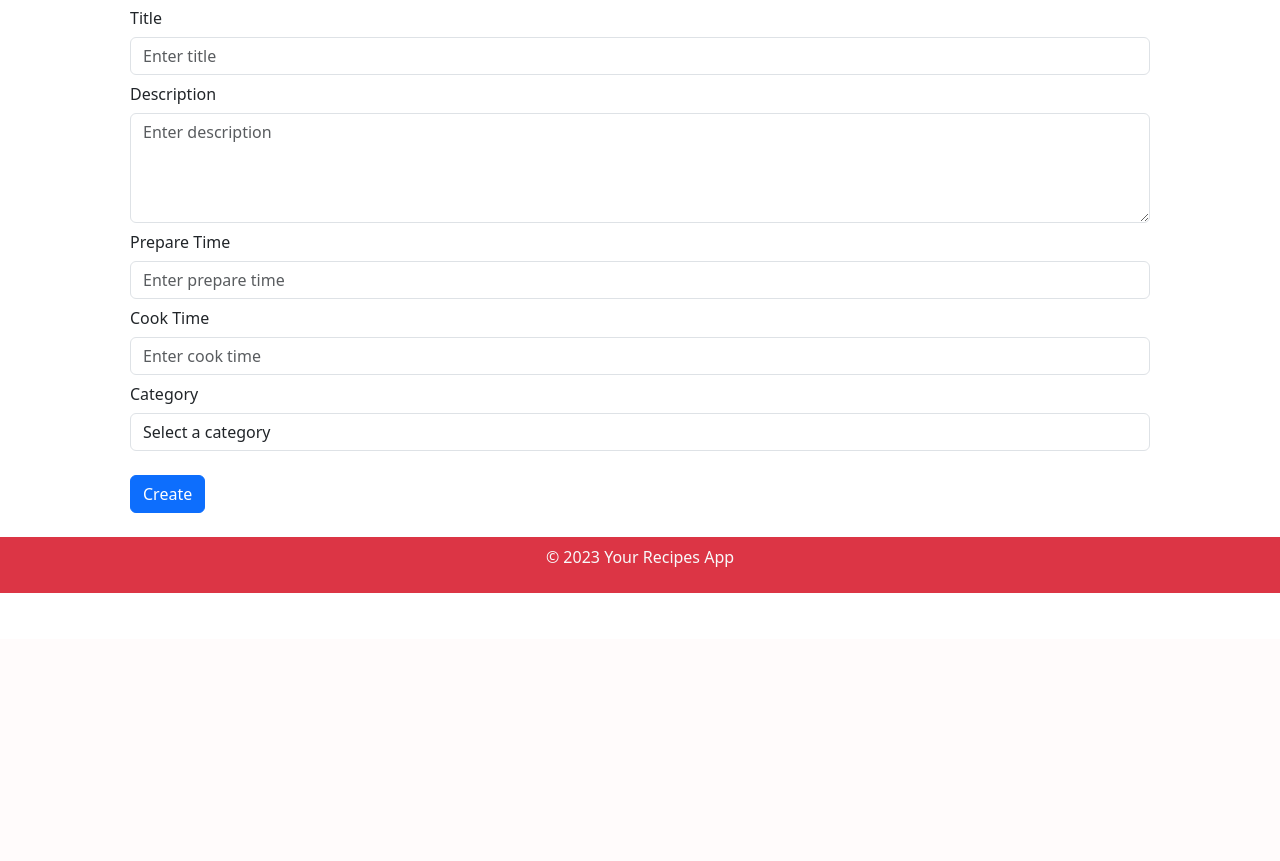
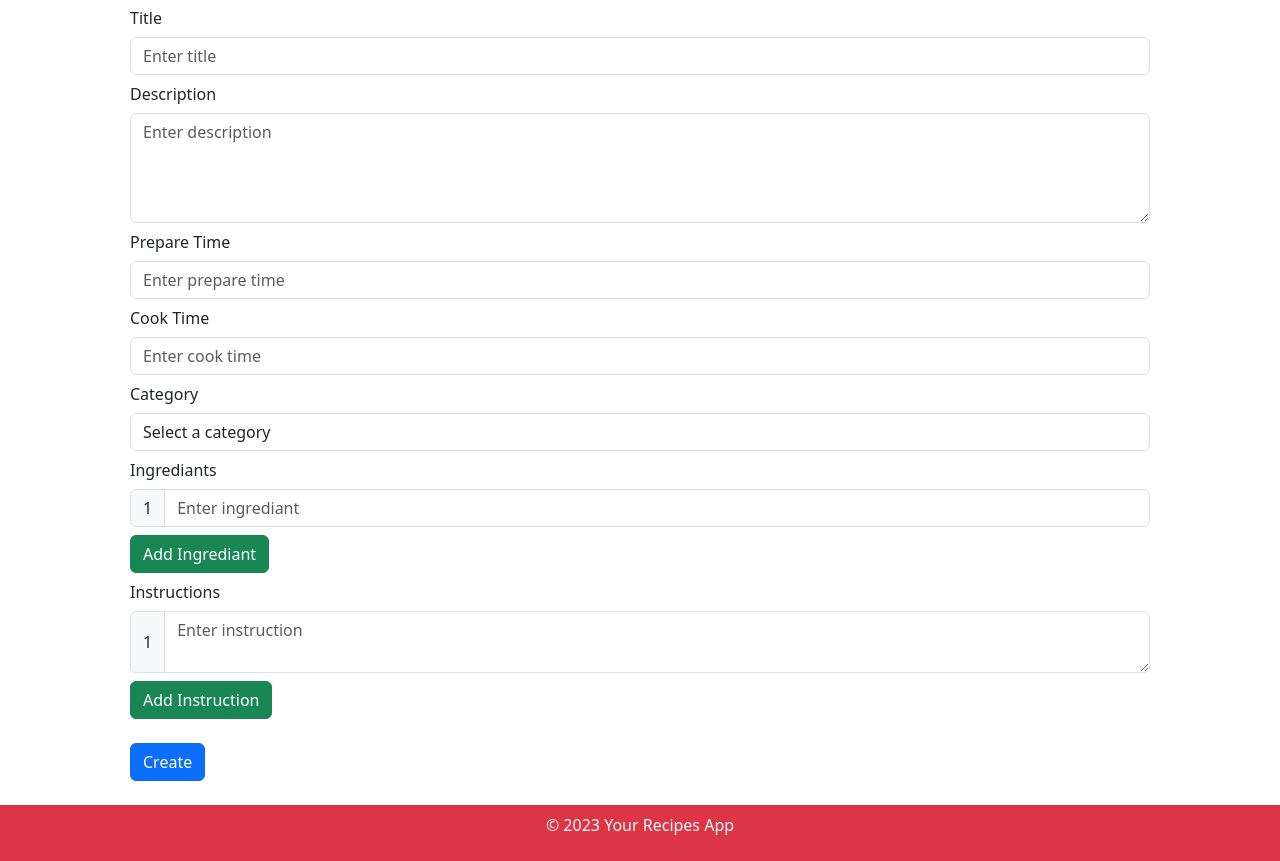
Before and after one commit to Sobhi-0/Tabkha, a Flask app: page /add-recipe in a window 1280 px wide. Shown: the part 161-1022 px from the top of the page. Before the commit the page ends 754 px from the top, so only its background shows below. Run offline with Flask 3, Linux system fonts and the light colour scheme; the visitor is signed in with stand-in values (Sample User, id 1); data that the repository does not hold is empty; some libraries are stand-ins or nearby versions.

Commit message:
Update /add-recipe - add the ingrediants feild - add the instructions feild - update the database

```diff
--- a/backend/app.py
+++ b/backend/app.py
@@ -1,7 +1,6 @@
 import datetime
 
-from database.models import (Category, Instruction, Recipe, User, db,
-                             db_drop_and_create_all, setup_db)
+from database.models import (Category, Instruction, Ingrediant, Recipe, User, db, setup_db)
 from flask import (Flask, flash, g, jsonify, redirect, render_template,
                    request, session, url_for)
 from flask_session import Session
@@ -91,37 +90,45 @@ def create_app(db_URI="", test_config=None):
             prepare_time = request.form.get("prepare_time")
             cook_time = request.form.get("cook_time")
             category_id = request.form.get("category_id")
+            instructions = request.form.getlist("instructions[]")
+            ingrediants = request.form.getlist("ingrediants[]")
 
             categories = Category.query.all()
 
-            # print(title, description, prepare_time, cook_time, category_id)
-
             # Ensure all fields were submitted
-            if not title or not description or not prepare_time or not cook_time or not category_id:
-                flash(f"Must fill all fields", "warning")
-                return render_template("add-recipe.html", categories=categories, title=title, description=description, prepare_time=prepare_time, cook_time=cook_time, category_id=category_id)
+            if not title or not description or not prepare_time or not cook_time or not category_id or not instructions or not ingrediants:
+                flash("Must fill all fields", "warning")
+                return render_template("add-recipe.html", categories=categories, title=title, description=description, prepare_time=prepare_time, cook_time=cook_time, category_id=category_id, instructions=instructions, ingrediants=ingrediants)
 
             # Ensure prepare_time and cook_time are numbers
             if not prepare_time.isdigit() or not cook_time.isdigit():
-                flash(f"Prepare time and cook time must be numbers", "warning")
-                return render_template("add-recipe.html", categories=categories, title=title, description=description, prepare_time=prepare_time, cook_time=cook_time, category_id=category_id)
+                flash("Prepare time and cook time must be numbers", "warning")
+                return render_template("add-recipe.html", categories=categories, title=title, description=description, prepare_time=prepare_time, cook_time=cook_time, category_id=category_id, instructions=instructions, ingrediants=ingrediants)
 
             # Ensure category is a number
             if not category_id.isdigit():
-                flash(f"Category must be a number", "warning")
+                flash("Category must be a number", "warning")
 
             # Ensure category exists
             if not Category.query.filter_by(id=category_id).first():
-                flash(f"Category does not exist", "warning")
-                return render_template("add-recipe.html", categories=categories, title=title, description=description, prepare_time=prepare_time, cook_time=cook_time, category_id=category_id)
+                flash("Category does not exist", "warning")
+                return render_template("add-recipe.html", categories=categories, title=title, description=description, prepare_time=prepare_time, cook_time=cook_time, category_id=category_id, instructions=instructions, ingrediants=ingrediants)
 
             # Create a new recipe
             recipe = Recipe(title=title, description=description, prepare_time=prepare_time, cook_time=cook_time, category_id=category_id, user_id=session["user_id"], created_at=datetime.datetime.now())
 
+            # Add ingrediants to the recipe
+            for i, ingrediant in enumerate(ingrediants):
+                recipe.ingrediants.append(Ingrediant(item_number=i+1, item=ingrediant))
+
+            # Add instructions to the recipe
+            for i, instruction in enumerate(instructions):
+                recipe.instructions.append(Instruction(step_number=i+1, description=instruction))
+
             # Add recipe to the database session and commit the changes
             recipe.insert()
 
-            flash(f"Recipe added successfully", "success")
+            flash("Recipe added successfully", "success")
             return redirect("/my-recipes")
 
         else:
@@ -143,26 +150,26 @@ def create_app(db_URI="", test_config=None):
 
             # Ensure all fields were submitted
             if not title or not description or not prepare_time or not cook_time or not category_id:
-                flash(f"Must fill all fields", "warning")
+                flash("Must fill all fields", "warning")
                 return render_template("add-recipe.html", categories=categories, title=title, description=description, prepare_time=prepare_time, cook_time=cook_time, category_id=category_id)
 
             # Ensure prepare_time and cook_time are numbers
             if not prepare_time.isdigit() or not cook_time.isdigit():
-                flash(f"Prepare time and cook time must be numbers", "warning")
+                flash("Prepare time and cook time must be numbers", "warning")
                 return render_template("add-recipe.html", categories=categories, title=title, description=description, prepare_time=prepare_time, cook_time=cook_time, category_id=category_id)
 
             # Ensure category is a number
             if not category_id.isdigit():
-                flash(f"Category must be a number", "warning")
+                flash("Category must be a number", "warning")
 
             # Ensure category exists
             if not Category.query.filter_by(id=category_id).first():
-                flash(f"Category does not exist", "warning")
+                flash("Category does not exist", "warning")
                 return render_template("add-recipe.html", categories=categories, title=title, description=description, prepare_time=prepare_time, cook_time=cook_time, category_id=category_id)
 
             recipe = Recipe.query.filter_by(id=recipe_id).first()
             if session["user_id"] != recipe.user_id:
-                flash(f"You are not authorized to edit this recipe", "error")
+                flash("You are not authorized to edit this recipe", "error")
                 return redirect("/my-recipes")
 
             recipe.title = title
@@ -172,14 +179,15 @@ def create_app(db_URI="", test_config=None):
 
             recipe.update()
 
-            flash(f"Recipe updated!", "success")
+            flash("Recipe updated!", "success")
             return redirect("/my-recipes")
 
         else:
             categories = Category.query.all()
             recipe = Recipe.query.filter_by(id=recipe_id).first()
+
             if session["user_id"] != recipe.user_id:
-                flash(f"You are not authorized to edit this recipe", "error")
+                flash("You are not authorized to edit this recipe", "error")
                 return redirect("/my-recipes")
 
             return render_template("/edit-recipe.html", recipe=recipe, categories=categories)
@@ -197,12 +205,12 @@ def create_app(db_URI="", test_config=None):
 
             # Ensure username was submitted
             if not username:
-                flash(f"Enter email", "warning")
+                flash("Enter email", "warning")
                 return render_template("login.html")
 
             # Ensure password was submitted
             elif not password:
-                flash(f"Enter password", "warning")
+                flash("Enter password", "warning")
                 return render_template("login.html")
 
             # Query database for username
@@ -210,14 +218,14 @@ def create_app(db_URI="", test_config=None):
 
             # Ensure username exists and password is correct
             if user is None or not check_password_hash(user.password_hash, password):
-                flash(f"Invalid username and/or password", "error")
+                flash("Invalid username and/or password", "error")
                 return render_template("login.html")
 
             # Remember which user has logged in
             session["user_id"] = user.id
 
             # Redirect user to home page
-            flash(f"Welcome back, {user.first_name}!", "info")
+            flash("Welcome back, {user.first_name}!", "info")
             return redirect("/")
 
         # User reached route via GET (as by clicking a link or via redirect)
@@ -240,6 +248,7 @@ def create_app(db_URI="", test_config=None):
                 flash("Must fill all fields", "warning")
                 return render_template("register.html")
 
+            # Ensure valid email and password
             if not valid_email(email):
                 flash("Email not valid", "error")
                 return render_template("register.html", firstname=firstname, lastname=lastname, username=username)
@@ -285,21 +294,13 @@ def create_app(db_URI="", test_config=None):
 
     @app.route("/")
     def index():
+        # Recipes to be displayed on the home page
         recipes = Recipe.query.order_by(Recipe.id.desc()).limit(5).all()
 
-        dict = {}
-
-        # for i in recipes:
-
-
-        # print("HERE ==>\n", recipes)
-
         return render_template("home.html", recipes=recipes)
-
 
 
     return app
 
 
-
 app = create_app()
--- a/backend/database/models.py
+++ b/backend/database/models.py
@@ -101,7 +101,7 @@ class Recipe(BaseModel):
 class Ingrediant(BaseModel):
     __tablename__ = "ingrediants"
 
-    id = db.Column(db.Integer, primary_key=True)
+    # id = db.Column(db.Integer, primary_key=True)
     recipe_id = db.Column(db.Integer, db.ForeignKey('recipes.id'), primary_key=True, nullable=False)
     item_number = db.Column(db.Integer, nullable=False)
     item = db.Column(db.Text, nullable=False)
@@ -114,7 +114,7 @@ class Ingrediant(BaseModel):
 class Instruction(BaseModel):
     __tablename__ = "instructions"
 
-    id = db.Column(db.Integer, primary_key=True)
+    # id = db.Column(db.Integer, primary_key=True)
     recipe_id = db.Column(db.Integer, db.ForeignKey('recipes.id'), primary_key=True, nullable=False)
     step_number = db.Column(db.Integer, nullable=False)
     description = db.Column(db.Text, nullable=False)
--- a/frontend/templates/add-recipe.html
+++ b/frontend/templates/add-recipe.html
@@ -36,8 +36,127 @@
                 {% endfor %}
             </select>
         </div>
+
+         <!-- Ingrediants fields -->
+         <div class="form-group">
+            <label class="col-form-label">Ingrediants</label>
+            <div id="ingrediantsContainer">
+                {% if ingrediants %}
+                    {% for ingrediant in ingrediants %}
+                        <div class="ingrediant-item mb-2">
+                            <div class="input-group">
+                                <span class="input-group-text">{{ loop.index }}</span>
+                                <input name="ingrediants[]" type="text" required class="form-control" placeholder="Enter ingrediant" value="{{ ingrediant }}">
+                                {% if loop.index > 1 %}
+                                <button type="button" class="btn btn-danger" onclick="removeIngrediant(this)">Remove</button>
+                                {% endif %}
+                            </div>
+                        </div>
+                    {% endfor %}
+                {% else %}
+                    <div class="ingrediant-item mb-2">
+                        <div class="input-group">
+                            <span class="input-group-text">1</span>
+                            <input name="ingrediants[]" type="text" required class="form-control" placeholder="Enter ingrediant" value="{{ ingrediant }}">
+                        </div>
+                    </div>
+                {% endif %}
+            </div>
+            <button type="button" class="btn btn-success" onclick="addIngrediant()">Add Ingrediant</button>
+        </div>
+
+         <!-- Instruction fields -->
+         <div class="form-group">
+            <label class="col-form-label">Instructions</label>
+            <div id="instructionsContainer">
+                {% if instructions %}
+                    {% for instruction in instructions %}
+                        <div class="instruction-item mb-2">
+                            <div class="input-group">
+                                <span class="input-group-text">{{ loop.index }}</span>
+                                <textarea name="instructions[]" required class="form-control" placeholder="Enter instruction">{{ instruction }}</textarea>
+                                {% if loop.index > 1 %}
+                                    <button type="button" class="btn btn-danger" onclick="removeInstruction(this)">Remove</button>
+                                {% endif %}
+                            </div>
+                        </div>
+                    {% endfor %}
+                {% else %}
+                        <div class="instruction-item mb-2">
+                            <div class="input-group">
+                                <span class="input-group-text">1</span>
+                                <textarea name="instructions[]" required class="form-control" placeholder="Enter instruction"></textarea>
+                            </div>
+                        </div>
+                {% endif %}
+            </div>
+            <button type="button" class="btn btn-success" onclick="addInstruction()">Add Instruction</button>
+        </div>
+
         <!-- add a button to submit the form-->
         <button type="submit" class="btn btn-primary mt-4">Create</button>
     </form>
 
+    <script>
+        function addInstruction() {
+            var container = document.getElementById('instructionsContainer');
+            var itemCount = container.getElementsByClassName('instruction-item').length + 1;
+
+            var instructionItem = document.createElement('div');
+            instructionItem.className = 'instruction-item mb-2';
+
+            instructionItem.innerHTML = `
+                <div class="input-group">
+                   <span class="input-group-text">${itemCount}</span>
+                   <textarea name="instructions[]" required class="form-control" placeholder="Enter instruction"></textarea>
+                   <button type="button" class="btn btn-danger" onclick="removeInstruction(this)">Remove</button>
+               </div>
+            `;
+
+            container.appendChild(instructionItem);
+        }
+
+        function removeInstruction(button) {
+            var instructionItem = button.closest('.instruction-item');
+            instructionItem.remove();
+
+            // Update instruction numbers
+            var container = document.getElementById('instructionsContainer');
+            var items = container.getElementsByClassName('instruction-item');
+            for (var i = 0; i < items.length; i++) {
+                items[i].querySelector('.input-group-text').textContent = i + 1;
+            }
+        }
+
+        function addIngrediant() {
+            var container = document.getElementById('ingrediantsContainer');
+            var itemCount = container.getElementsByClassName('ingrediant-item').length + 1;
+
+            var ingrediantItem = document.createElement('div');
+            ingrediantItem.className = 'ingrediant-item mb-2';
+
+            ingrediantItem.innerHTML = `
+                <div class="input-group">
+                    <span class="input-group-text">${itemCount}</span>
+                    <input name="ingrediants[]" type="text" required class="form-control" placeholder="Enter ingrediant">
+                    <button type="button" class="btn btn-danger" onclick="removeIngrediant(this)">Remove</button>
+                </div>
+            `;
+
+            container.appendChild(ingrediantItem);
+        }
+
+        function removeIngrediant(button) {
+            var ingrediantItem = button.closest('.ingrediant-item');
+            ingrediantItem.remove();
+
+            // Update ingrediant numbers
+            var container = document.getElementById('ingrediantsContainer');
+            var items = container.getElementsByClassName('ingrediant-item');
+            for (var i = 0; i < items.length; i++) {
+                items[i].querySelector('.input-group-text').textContent = i + 1;
+            }
+        }
+    </script>
+
 {% endblock %}
```
